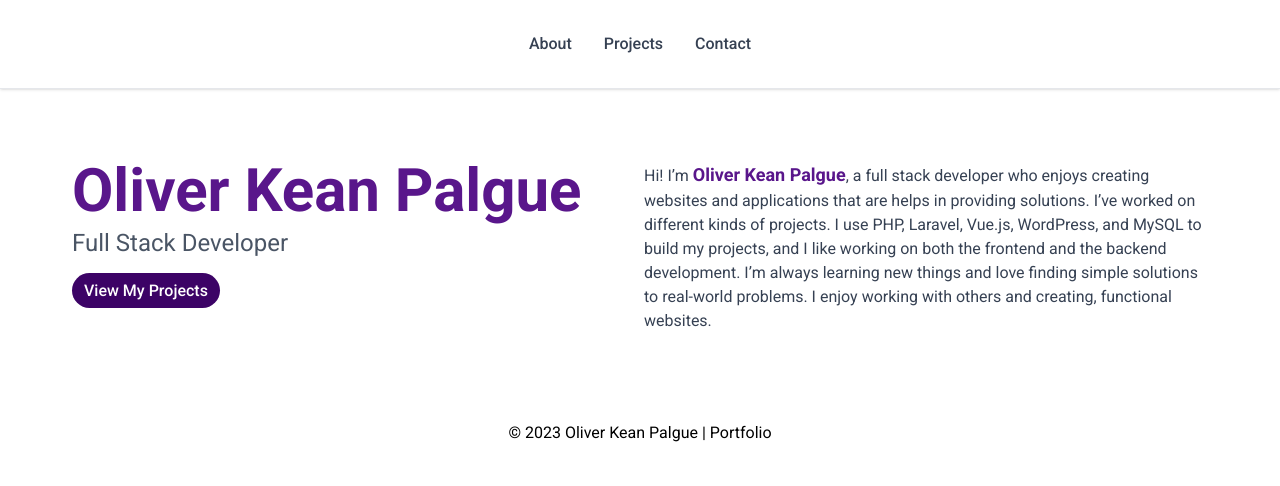
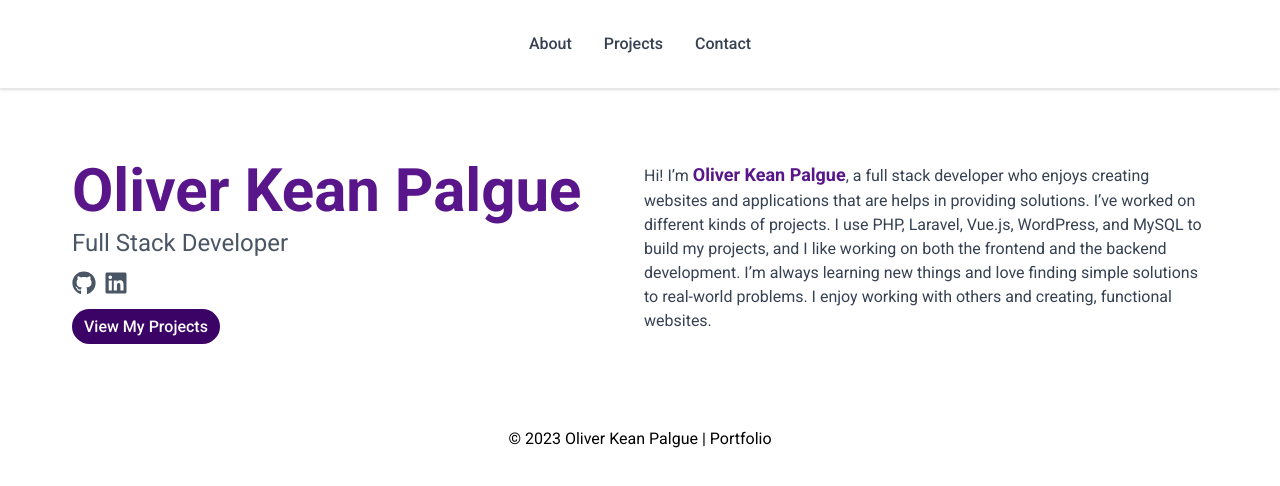
Before and after one commit to oliverkeanpalgue/portfolio, a React (Vite) app: page / in a window 1280 px wide. Shown: the top 486 px of the page. Built offline with nearby package versions, Linux system fonts and the light colour scheme.

Commit message:
feat: added social links

```diff
--- a/src/components/Main.jsx
+++ b/src/components/Main.jsx
@@ -1,4 +1,4 @@
-import Home from '../sections/Home';
+import Home from '../sections/Home/Home';
 function Main() {
   return (
     <>
--- a/src/constants/social_links.js
+++ b/src/constants/social_links.js
@@ -1,8 +1,17 @@
+import { FaGithub, FaLinkedin } from "react-icons/fa";
+
 export const SOCIAL_LINK = [
     {
         name: 'Github',
         url: 'https://github.com/oliverkeanpalgue',
-        icon: ''
-    }
+        icon: FaGithub
+    },
+    {
+        name: 'LinkedIn',
+        url: 'https://www.linkedin.com/in/oliver-palgue/',
+        icon: FaLinkedin
+    },
 
 ]
+
+export default SOCIAL_LINK;
--- a/src/sections/Home.jsx
+++ b/src/sections/Home/Home.jsx
@@ -1,32 +1,17 @@
+import SocialLinks from "../../sections/Home/components/SocialLinks"
 function Home() {
   return (
     <section id="home" className="w-full h-1/2 p-18">
       <div className="flex justify-between gap-2">
         <div className="w-1/2">
           <div className="mb-5">
-            <h1 className="text-6xl text-purple-900 font-bold">
+            <h1 className="text-6xl text-purple-900 font-bold mr-3">
               Oliver Kean Palgue
             </h1>
             <p className="text-2xl text-gray-600 mt-1.5 mb-2">
               Full Stack Developer
             </p>
-
-            <ul>
-              <li>
-                <a href=""></a>
-              </li>
-              <li>
-                <a href=""></a>
-              </li>
-
-              <li>
-                <a href=""></a>
-              </li>
-
-              <li>
-                <a href=""></a>
-              </li>
-            </ul>
+            <SocialLinks/>
           </div>
 
           <a
--- /dev/null
+++ b/src/sections/Home/components/SocialLinks.jsx
@@ -0,0 +1,17 @@
+import SOCIAL_LINKS from "../../../constants/social_links";
+
+function SocialLinks() {
+  return (
+    <ul className="flex gap-2 mt-3">
+      {SOCIAL_LINKS.map(({ name, url, icon: Icon }, index) => (
+        <li key={index}>
+          <a href={url} aria-label={name} className="text-gray-600 hover:text-purple-800 transition-colors">
+            <Icon size={24} />
+          </a>
+        </li>
+      ))}
+    </ul>
+  );
+}
+
+export default SocialLinks;
```
Also changed, not shown: src/sections/Contact.jsx (deleted), src/sections/Projects.jsx (deleted).
